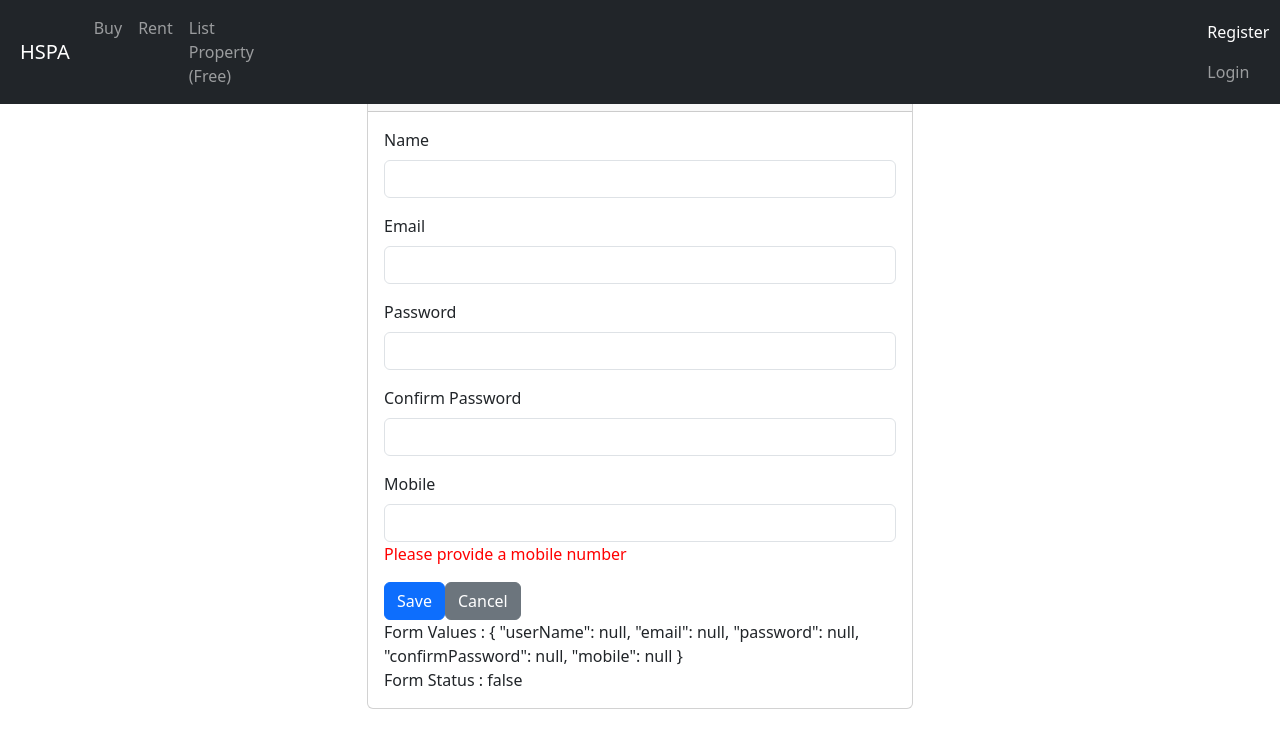
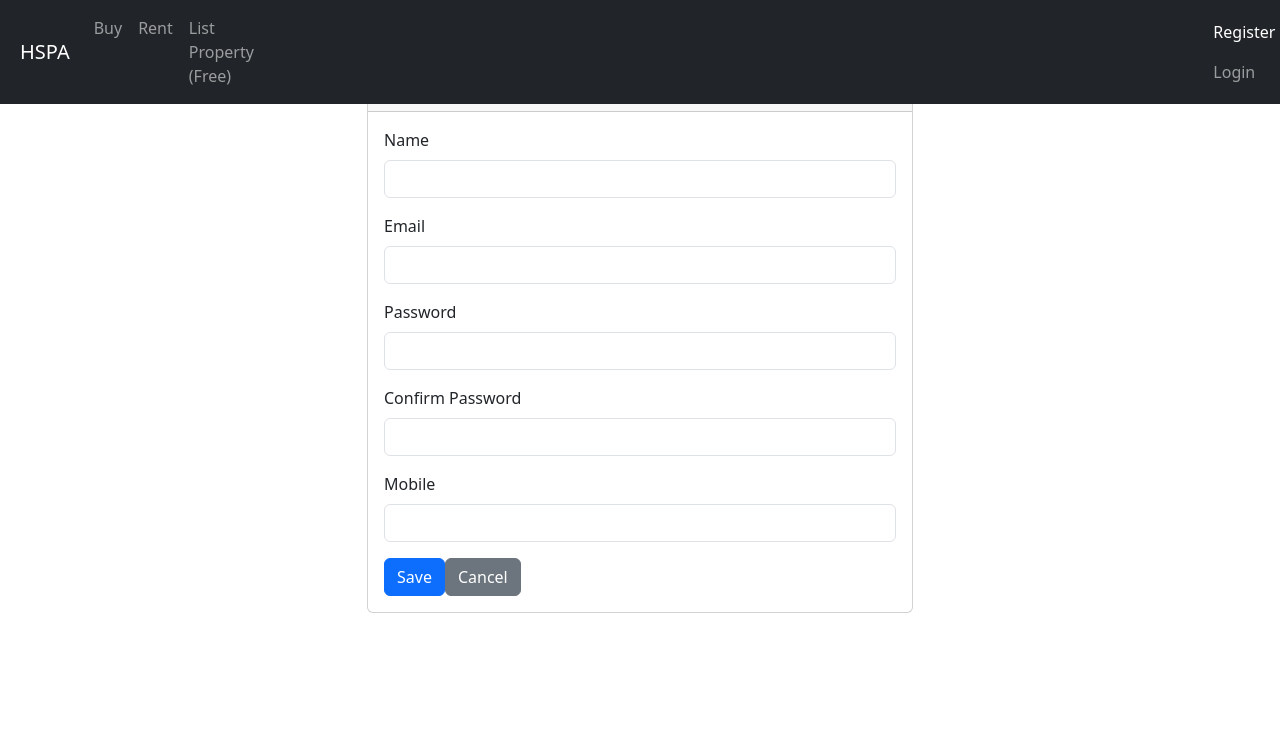
Before and after one commit to Al1nn/Housing-Web-Application, an Angular app in the folder Frontend/: page /user/register in a window 1280 px wide. Shown: the top 748 px of the page. Built offline with nearby package versions, Linux system fonts and the light colour scheme.

Commit message:
End of tutorial 18

```diff
--- a/Frontend/src/app/app.module.ts
+++ b/Frontend/src/app/app.module.ts
@@ -14,6 +14,7 @@ import { PropertyDetailComponent } from './property/property-detail/property-det
 import { PropertyContactsComponent } from './property/property-contacts/property-contacts.component';
 import { UserLoginComponent } from './user/user-login/user-login.component';
 import { UserRegisterComponent } from './user/user-register/user-register.component';
+import { UserService } from './services/user-service.service';
 
 @NgModule({
   declarations: [
@@ -39,7 +40,8 @@ import { UserRegisterComponent } from './user/user-register/user-register.compon
   providers: [
     provideClientHydration(),
     provideHttpClient(withFetch()),
-    HousingService
+    HousingService,
+    UserService
   ],
   bootstrap: [AppComponent]
 })
--- /dev/null
+++ b/Frontend/src/app/model/IUser.interface.ts
@@ -0,0 +1,6 @@
+export interface IUser {
+  userName : string;
+  email : string;
+  password : string;
+  mobile : number;
+}
--- a/Frontend/src/app/nav-bar/nav-bar.component.html
+++ b/Frontend/src/app/nav-bar/nav-bar.component.html
@@ -16,7 +16,7 @@
       </li>
 
     </ul>
-    <div class="user-bar" style="margin-left: 78.5%;">
+    <div class="user-bar" style="margin-left: 79%;">
       <ul class="nav navbar-nav">
         <li class="nav-item">
           <a class="nav-link"
--- a/Frontend/src/app/property/add-property/add-property.component.ts
+++ b/Frontend/src/app/property/add-property/add-property.component.ts
@@ -15,6 +15,11 @@ export class AddPropertyComponent implements OnInit {
   constructor(private route : Router) { }
 
   ngOnInit() {
+
+
+      // setTimeout( () => {
+      //   this.addPropertyForm.controls['Name'].setValue('wowowow');
+      // }) Template driven form is unpredictable. setTimeout not always work
   }
 
   onBack(){
--- /dev/null
+++ b/Frontend/src/app/services/user-service.service.ts
@@ -0,0 +1,25 @@
+import { Injectable } from '@angular/core';
+import { IUser } from '../model/IUser.interface';
+
+@Injectable({
+  providedIn: 'root'
+})
+export class UserService {
+
+constructor() { }
+
+addUser(user : IUser){
+  let users = [];
+
+  if(localStorage.getItem('Users')){
+    users = JSON.parse(localStorage.getItem('Users') as string);
+    users = [...users,user ];
+  }else{
+    users = [user];
+  }
+
+  localStorage.setItem('Users', JSON.stringify(users) );
+}
+
+
+}
--- a/Frontend/src/app/user/user-register/user-register.component.html
+++ b/Frontend/src/app/user/user-register/user-register.component.html
@@ -9,7 +9,7 @@
         <div class="form-group col-12 mb-3">
             <label for="name" class="form-label">Name</label>
             <input type="text" class="form-control" formControlName="userName">
-            <span class="error-block" *ngIf="!userName.valid && userName.touched">
+            <span class="error-block" *ngIf="!userName.valid && (userName.touched || userSubmitted)">
               Please provide a name
             </span>
         </div>
@@ -17,7 +17,7 @@
         <div class="form-group col-12 mb-3">
           <label for="email" class="form-label">Email</label>
           <input type="text" class="form-control" formControlName="email">
-          <span *ngIf="!email.valid && email.touched" class="error-block">
+          <span *ngIf="!email.valid && (email.touched || userSubmitted)" class="error-block">
 
             <span *ngIf="email.hasError('required')">
               Please provide email id
@@ -33,12 +33,12 @@
         <div class="form-group col-12 mb-3">
           <label for="passwrod" class="form-label">Password</label>
           <input type="password" class="form-control" formControlName="password">
-          <span *ngIf="!password.valid && password.touched" class="error-block">
-            <span *ngIf="password.errors!['required']">
-              Please provide password
+          <span *ngIf="!password.valid && (password.touched || userSubmitted)" class="error-block">
+            <span *ngIf="password.hasError('required')">
+                Please provide a password
             </span>
-            <span *ngIf="password.hasError('minlength')">
-              Password should not be lesser than 8 character
+            <span *ngIf="password.hasError('minlength')" class="error-block">
+                Password should be at least 8 characters long
             </span>
           </span>
         </div>
@@ -46,7 +46,7 @@
         <div class="form-group col-12 mb-3">
           <label for="cpassword" class="form-label">Confirm Password</label>
           <input type="password" class="form-control" formControlName="confirmPassword">
-          <span class="error-block" *ngIf="!confirmPassword.valid && confirmPassword.touched">
+          <span class="error-block" *ngIf="!confirmPassword.valid && (confirmPassword.touched || userSubmitted)">
             Please confirm password
           </span>
           <span class="error-block" *ngIf="registerationForm.hasError('notmatched') && confirmPassword.valid">
@@ -57,8 +57,9 @@
         <div class="form-group col-12 mb-3">
           <label for="mobile" class="form-label">Mobile</label>
           <input type="text" class="form-control" formControlName="mobile">
-          <span class="error-block" *ngIf="registerationForm.get('mobile')?.hasError('required')">
-            Please provide a mobile number
+          <span class="error-block" *ngIf="mobile.hasError('required') &&
+          (mobile.touched || userSubmitted)">
+            Please provide a mobile
           </span>
           <span class="error-block" *ngIf="mobile.value && mobile.value.length > 10">
             Mobile number must be less than 10 digits
@@ -71,8 +72,8 @@
           <button type="submit" class="btn btn-primary">Save</button>
           <button type="reset" class="btn btn-secondary ml-2">Cancel</button>
         </div>
-        Form Values : {{registerationForm.value | json}} <br/>
-        Form Status : {{registerationForm.valid | json}}
+        <!-- Form Values : {{registerationForm.value | json}} <br/>
+        Form Status : {{registerationForm.valid | json}} -->
       </form>
     </div>
   </div>
--- a/Frontend/src/app/user/user-register/user-register.component.ts
+++ b/Frontend/src/app/user/user-register/user-register.component.ts
@@ -1,5 +1,7 @@
 import { Component, OnInit } from '@angular/core';
-import { AbstractControl, FormControl, FormGroup, ValidationErrors, Validator, Validators } from '@angular/forms';
+import { AbstractControl, FormControl, FormBuilder, FormGroup, ValidationErrors, Validator, Validators, Form } from '@angular/forms';
+import { UserService } from '../../services/user-service.service';
+import { IUser } from '../../model/IUser.interface';
 
 @Component({
   selector: 'app-user-register',
@@ -10,26 +12,38 @@ export class UserRegisterComponent implements OnInit {
 
 
   registerationForm : FormGroup;
+  user : IUser;
+  userSubmitted : boolean;
 
-  constructor() { }
+  constructor(private fb : FormBuilder, private userService : UserService) { }
 
   ngOnInit() {
-    this.registerationForm = new FormGroup(
-      {
-        userName: new FormControl(null, Validators.required),
-        email: new FormControl(null, [Validators.required, Validators.email]),
-        password: new FormControl(null, [Validators.required, Validators.minLength(8)]),
-        confirmPassword: new FormControl(null, [Validators.required]),
-        mobile: new FormControl(null, [Validators.required, Validators.maxLength(10)])
-      }
-     , this.passwordMatchingValidator
-    );
+    this.createRegistrationForm();
+  }
+
+  createRegistrationForm(){
+    this.registerationForm = this.fb.group({
+        userName: [null, Validators.required],
+        email : [null, [Validators.required, Validators.email]],
+        password : [null, [Validators.required, Validators.minLength(8)]],
+        confirmPassword : [null, Validators.required],
+        mobile : [null, [Validators.required, Validators.maxLength(10)] ]
+    }, {validators: this.passwordMatchingValidator});
   }
 
   passwordMatchingValidator(fc: AbstractControl): ValidationErrors | null {
     return fc.get('password')?.value === fc.get('confirmPassword')?.value ? null :
       { notmatched: true }
   };
+
+  userData() : IUser {
+    return this.user = {
+      userName : this.userName.value,
+      email : this.email.value,
+      password: this.password.value,
+      mobile: this.mobile.value
+    };
+  }
 
   //Getter methods from all controls
   get userName(){
@@ -54,6 +68,17 @@ export class UserRegisterComponent implements OnInit {
 
   onSubmit() {
     console.log(this.registerationForm);
+    this.userSubmitted = true;
+    if(this.registerationForm.valid){
+      // this.user = Object.assign(this.user, this.registerationForm.value);
+
+      this.userService.addUser(this.userData());
+      this.registerationForm.reset();
+      this.userSubmitted = false;
     }
 
+  }
+
+
+
 }
```
Also changed, not shown: 1 other file (tests, documents, lock files or other folders).
